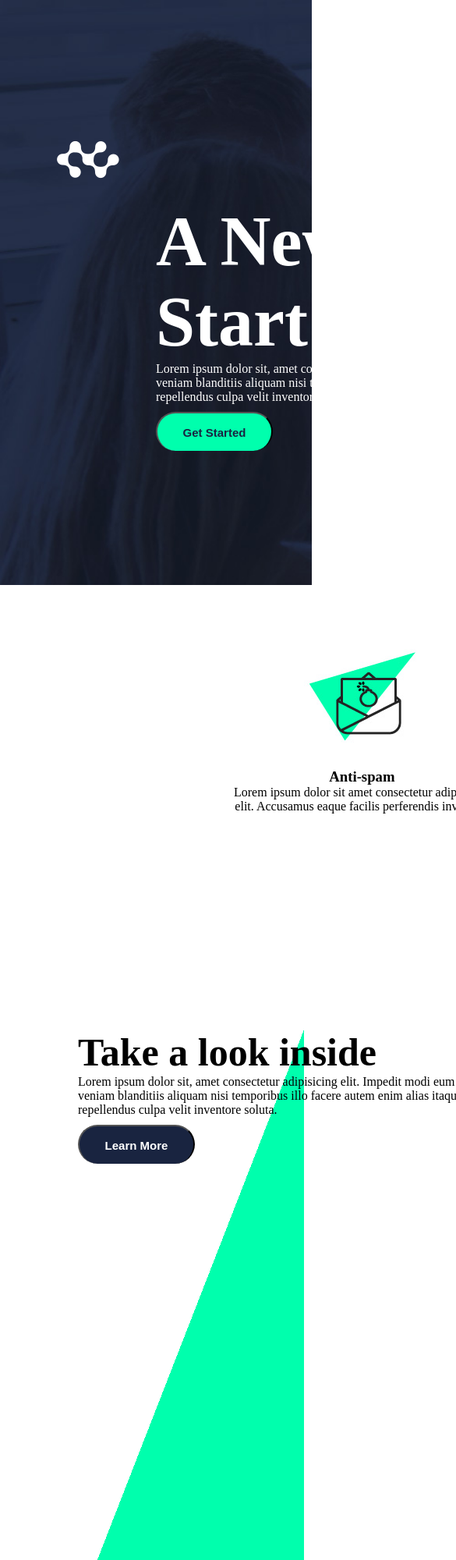
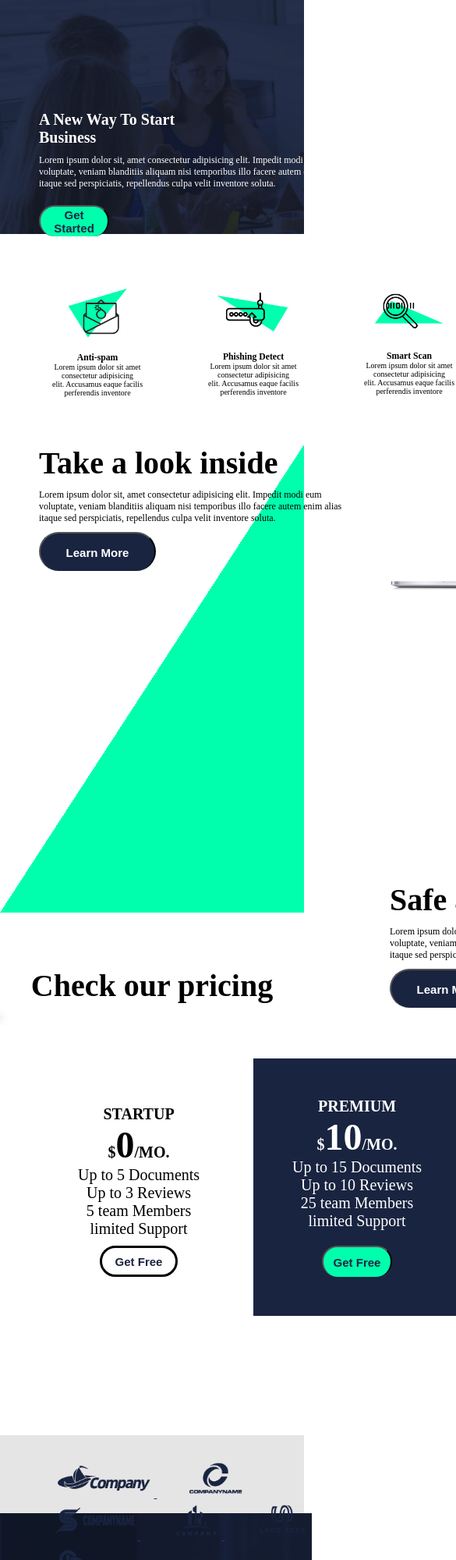
Before and after one commit to Munoz2006/Atlas, a plain HTML site: page index.html in a window 390 px wide. Shown: the top 2000 px of the page at 78% size, 585 px wide, since content can reach past the window. Drawn offline with Linux system fonts and the light colour scheme.

Commit message:
primer media queri completado

```diff
--- a/index.html
+++ b/index.html
@@ -21,21 +21,21 @@
         </header>
         <section class="sec3">
             <nav class="img1">
-                <img src="./asstes/smart-protect-1.jpg" alt="html">
+                <img class="imgs" src="./asstes/smart-protect-1.jpg" alt="html">
                 <h3>Anti-spam</h3>
-                <p>Lorem ipsum dolor sit amet consectetur adipisicing
+                <p class="ps">Lorem ipsum dolor sit amet consectetur adipisicing
                 <br> elit. Accusamus eaque facilis perferendis inventore</p>
             </nav>
             <nav class="img2">
-                <img src="./asstes/smart-protect-2.jpg" alt="css">
+                <img class="imgs" src="./asstes/smart-protect-2.jpg" alt="css">
                 <h3>Phishing Detect</h3>
-                <p>Lorem ipsum dolor sit amet consectetur adipisicing
+                <p class="ps">Lorem ipsum dolor sit amet consectetur adipisicing
                 <br> elit. Accusamus eaque facilis perferendis inventore</p>
             </nav>
             <nav class="img3">
-                <img src="./asstes/smart-protect-3.jpg" alt="Diseño">
+                <img class="imgs" src="./asstes/smart-protect-3.jpg" alt="Diseño">
                 <h3>Smart Scan</h3>
-                <p>Lorem ipsum dolor sit amet consectetur adipisicing
+                <p class="ps">Lorem ipsum dolor sit amet consectetur adipisicing
                 <br> elit. Accusamus eaque facilis perferendis inventore</p>
             </nav>
         </section>
@@ -85,22 +85,22 @@
         </section>
         <section class="sec4">
             <a href="">
-                <img src="./asstes/client-1.png" alt="1">
+                <img id="imgs" src="./asstes/client-1.png" alt="1">
             </a>
             <a href="">
-                <img src="./asstes/client-2.png" alt="1">
+                <img id="imgs" src="./asstes/client-2.png" alt="1">
             </a>
             <a href="">
-                <img src="./asstes/client-3.png" alt="1">
+                <img id="imgs" src="./asstes/client-3.png" alt="1">
             </a>
             <a href="">
-                <img src="./asstes/client-4.png" alt="1">
+                <img id="imgs" src="./asstes/client-4.png" alt="1">
             </a>
             <a href="">
-                <img src="./asstes/client-5.png" alt="1">
+                <img id="imgs" src="./asstes/client-5.png" alt="1">
             </a>
             <a href="">
-                <img src="./asstes/client-6.png" alt="1">
+                <img id="imgs" src="./asstes/client-6.png" alt="1">
             </a>
         </section>
         <section class="sec5">
--- a/styles/css.css
+++ b/styles/css.css
@@ -74,6 +74,7 @@ a{
     text-decoration: none;
 }
 .title1{
+    margin-top: 10px;
     font-size: 90px;
     width: 600px;
 }
@@ -82,6 +83,7 @@ a{
     font-size: 50px;
 }
 .texto1{
+    margin-top: 10px;
     width: 600px;
 }
 .nav1{
@@ -127,7 +129,7 @@ a{
     left: 1200px;
 }
 .btn1{
-    margin-top: 10px;
+    margin-top: 20px;
     background-color: rgb(0,255,173);
     border-radius: 50px;
     border-bottom: 50px;
@@ -274,3 +276,202 @@ footer{
     color: #fff;
     font-size: 20px;
 }
+@media screen and (max-width: 921px) {
+    header{
+        padding: 100px;
+        height: 200px;
+    }
+    .nav1{
+        top: -50px;
+    }
+    .title1{
+        font-size: 40px;
+        width: 300px;
+    }
+    .btn1{
+        height: 40px;
+        width: 100px;
+    }
+    #img1{
+        height: 80px;
+    }
+    .texto1{
+        font-size: 15px;
+        width: 400px;
+    }
+    .enlace1{
+        top: -70px;
+        left: 600px;
+        font-size: 13px;
+    }
+    .img1{
+        top: 50px;
+        left: 90px;
+        text-align: center;
+        font-size: 10px;
+    }
+    .img2{
+       top: -170px;
+       left: 350px;
+       text-align: center;
+       font-size: 10px;
+    }
+    .img3{
+        top: -390px;
+        left: 620px;
+        text-align: center;
+        font-size: 10px;
+    }
+    .sec3{
+        height: 300px;
+    }
+    .sec1{
+        height: 600px;
+    }
+    .sec2{
+        height: 600px;
+    }
+    .nav2{
+        margin-left: 50px;
+        font-size: 20px;
+    }
+    .title2{
+        font-size: 40px;
+    }
+    #img2{
+        height: 200px;
+        left: 500px;
+    }
+    #img3{
+        height: 200px;
+        top: 180px;
+        right: 300px;
+    }
+    .nav3{
+        top: -80px;
+        left: 500px;
+    }
+    .nav4{
+        font-size: 20px;
+        padding: 50px;
+        top: -320px;
+        left: 50px;
+    }
+    .nav5{
+        font-size: 20px;
+        padding: 50px;
+        left: 325px;
+    }
+    .nav6{
+        font-size: 20px;
+        padding: 50px;
+        top: -630px;
+        left: 600px;
+    }
+    .btn3{
+        height: 40px;
+        width: 100px;
+    }
+    .sec4{
+        background-color: #e6e5e5;
+        height: 100px;
+    }
+    a{
+        left: 50px;
+        top: 30px;
+        margin: 20px;
+    }
+    #imgs{
+        height: 50px;
+    }
+    .nav7{
+        position: relative;
+        width: fit-content;
+        top: -50px;
+        right: 160px;
+    }
+    .contact{
+        font-size: 50px;
+    }
+    .p1{
+        font-size: 17px;
+    }
+    .p2{
+        font-size: 17px;
+    }
+    .p3{
+        margin-left: 50px;
+        top: 40px;
+    }
+    #seccion6-2{
+        top: -200px;
+        left: 100px;
+    }
+    #input2{
+        width: 370px;
+    }
+    .btn4{
+        width: 370px;
+    }
+    footer{
+        height: 100px;
+
+    }
+}
+@media screen and (max-width: 769px) {
+    header{
+        height: 100px;
+    }
+    .title1{
+        font-size: 20px;
+        width: 200px;
+    }
+    .texto1{
+        font-size: 12px;
+        width: 400px;
+    }
+    .btn1{
+        height: 40px;
+        width: 90px;
+    }
+    #img1{
+        right: 190px;
+        height: 60px;
+        top: -50px;
+    }
+    .nav1{
+        right: 50px;
+    }
+    .enlace1{
+        top: -70px;
+        left: 400px;
+        font-size: 13px;
+    }
+    .imgs{
+        height: 100px;
+    }
+    .img1{
+        top: 50px;
+        left: 50px;
+        text-align: center;
+        font-size: 10px;
+    }
+    .img2{
+       top: -110px;
+       left: 250px;
+       text-align: center;
+       font-size: 10px;
+    }
+    .img3{
+        top: -270px;
+        left: 450px;
+        text-align: center;
+        font-size: 10px;
+    }
+    .ps{
+        width: 150px;
+    }
+    .sec3{
+        height: 200px;
+    }
+}
```
